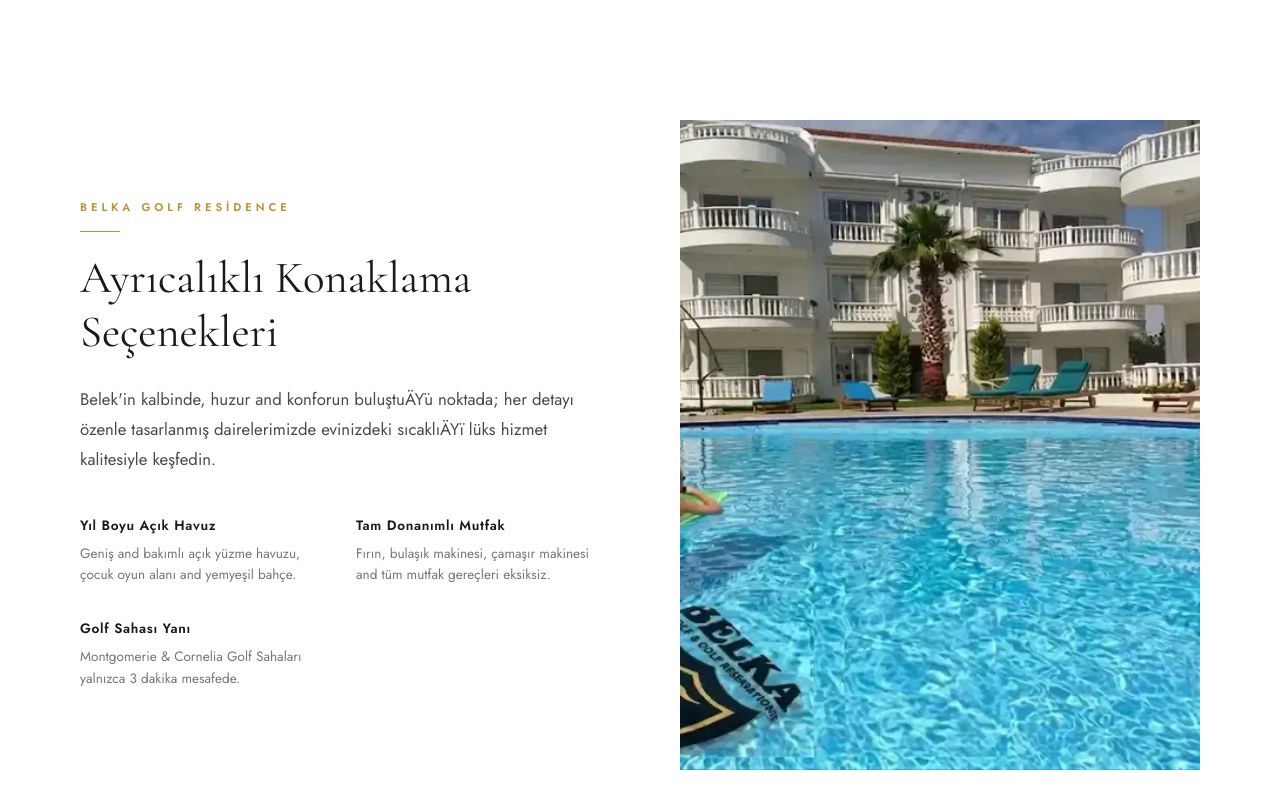
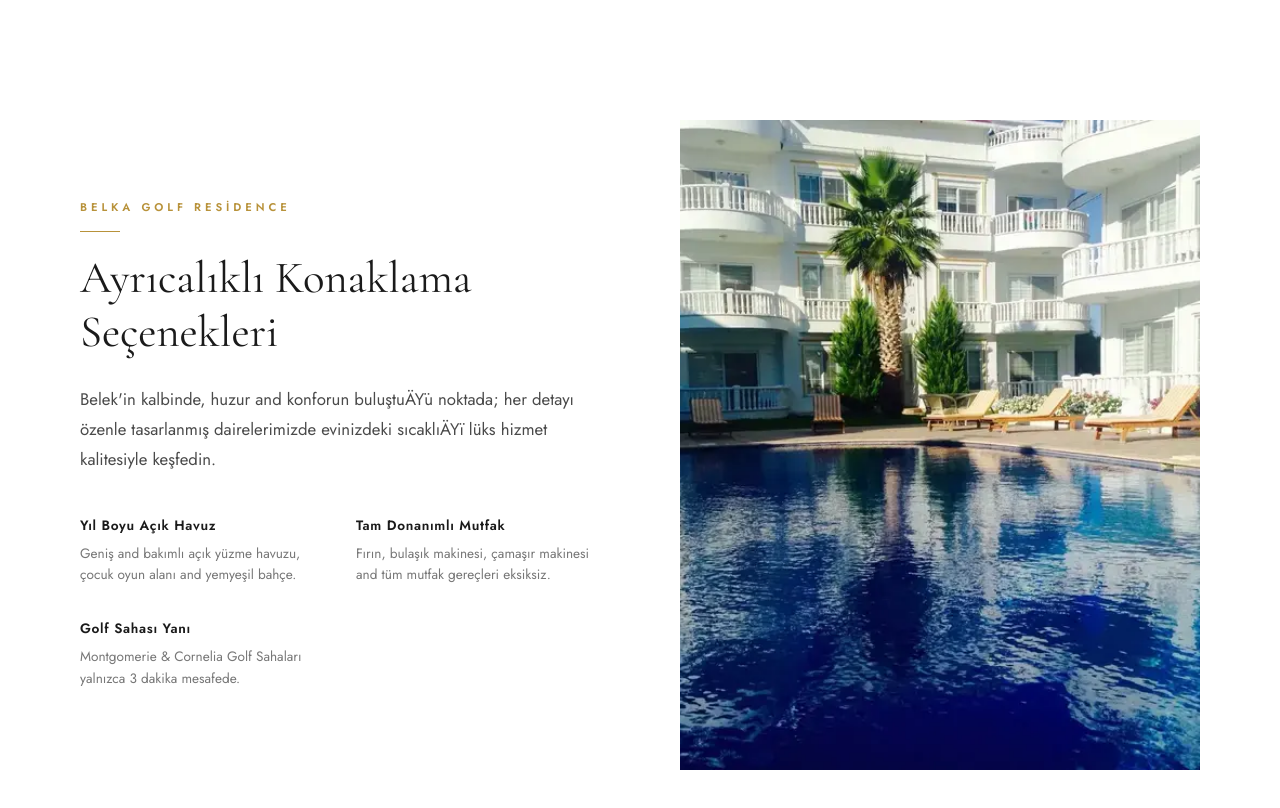
Before and after one commit to Gm-altadmin/BelkaGolfApart, a website: page index.html in a window 1280 px wide. Shown: the part 1320-2128 px from the top of the page. Drawn offline with nearby package versions, Linux system fonts and the light colour scheme.

Commit message:
Update index.html

```diff
--- a/index.html
+++ b/index.html
@@ -740,7 +740,7 @@
       </div>
     </div>
     <div class="intro-image reveal">
-      <img src="images/hauz7.webp" alt="Belka Golf Residence Pool"/>
+      <img src="images/havuz2.webp" alt="Belka Golf Residence Pool"/>
     </div>
   </div>
 </section>
```
